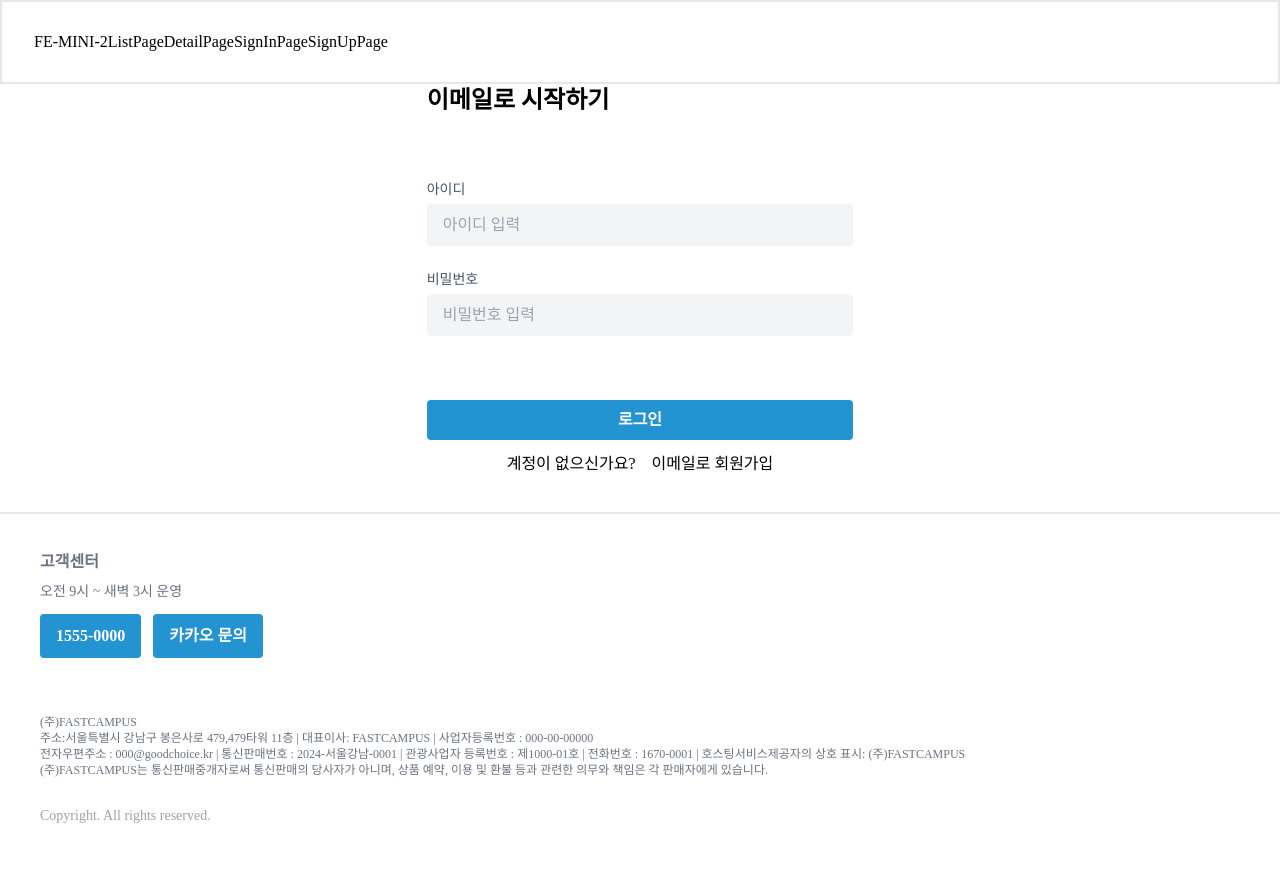
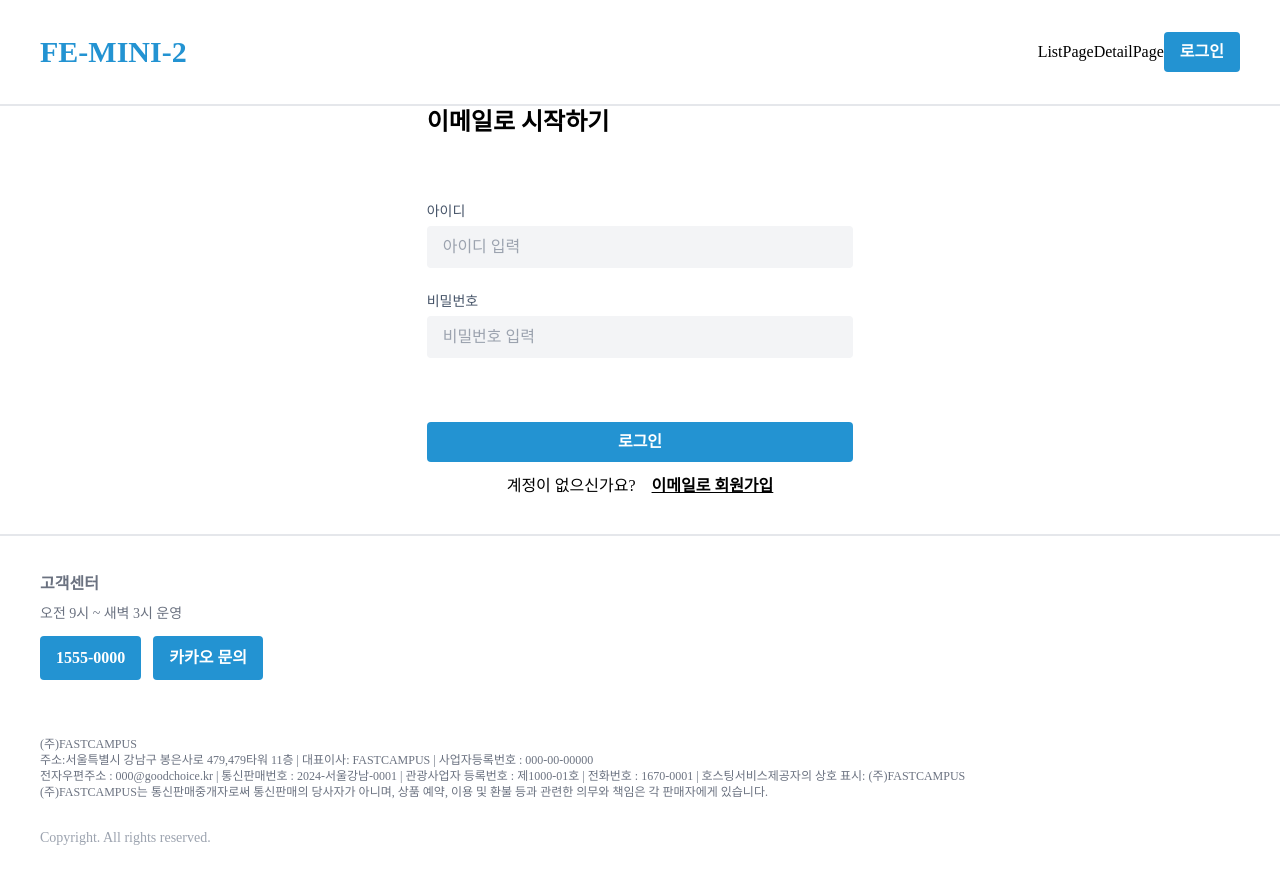
Before and after one commit to subinsad/KDT_FE_MINI_Team2, a React (Vite) app: page /signin in a window 1280 px wide. Shown: the top 884 px of the page. Built offline with nearby package versions, Linux system fonts and the light colour scheme.

Commit message:
feat:헤더 퍼블리싱

```diff
--- a/src/layout/Gnb.jsx
+++ b/src/layout/Gnb.jsx
@@ -1,16 +1,20 @@
 import { Link } from "react-router-dom";
+import Button from "../components/Common/Button";
 export default function Gnb() {
   return (
-    <header className="flex p-8 sticky top-0 w-full bg-white z-10 border-gray-200 border-solid border-2">
+    <header className="py-8 sticky top-0 bg-white border-b-2 border-gray-200 border-solid z-10">
+      <div className="flex items-center justify-between gap-9 max-w-mw mx-auto">
         <Link to="/">
-        <h1>FE-MINI-2</h1>
+          <h1 className="text-primary text-3xl font-bold">FE-MINI-2</h1>
         </Link>
         <nav>
           <Link to="/list">ListPage</Link>
           <Link to="/detail">DetailPage</Link>
-        <Link to="/signin">SignInPage</Link>
-        <Link to="/signup">SignUpPage</Link>
+          <Link to="/signin">
+            <Button text="로그인" />
+          </Link>
         </nav>
+      </div>
     </header>
   );
 }
--- a/src/pages/SignInPage.jsx
+++ b/src/pages/SignInPage.jsx
@@ -1,7 +1,7 @@
-import { Link } from 'react-router-dom';
-import Button from '../components/Common/Button.jsx';
-import TItle from '../components/Common/Title';
-import Input from '../components/Form/Input';
+import { Link } from "react-router-dom";
+import Button from "../components/Common/Button.jsx";
+import TItle from "../components/Common/Title";
+import Input from "../components/Form/Input";
 
 export default function SignInPage() {
   return (
@@ -15,11 +15,7 @@ export default function SignInPage() {
             placeholder="아이디 입력"
             className="mb-6 "
           />
-                    <Input
-                        type="password"
-                        text="비밀번호"
-                        placeholder="비밀번호 입력"
-                    />
+          <Input type="password" text="비밀번호" placeholder="비밀번호 입력" />
         </form>
 
         <div className="flex flex-col items-center w-full ">
@@ -29,7 +25,10 @@ export default function SignInPage() {
           />
           <div className="flex gap-4 font-light">
             <p>계정이 없으신가요?</p>
-                        <Link> 이메일로 회원가입</Link>
+
+            <Link to="/signup">
+              <p className="underline font-semibold">이메일로 회원가입</p>
+            </Link>
           </div>
         </div>
       </div>
```
Lines whose indentation alone changed are shown as unchanged.
